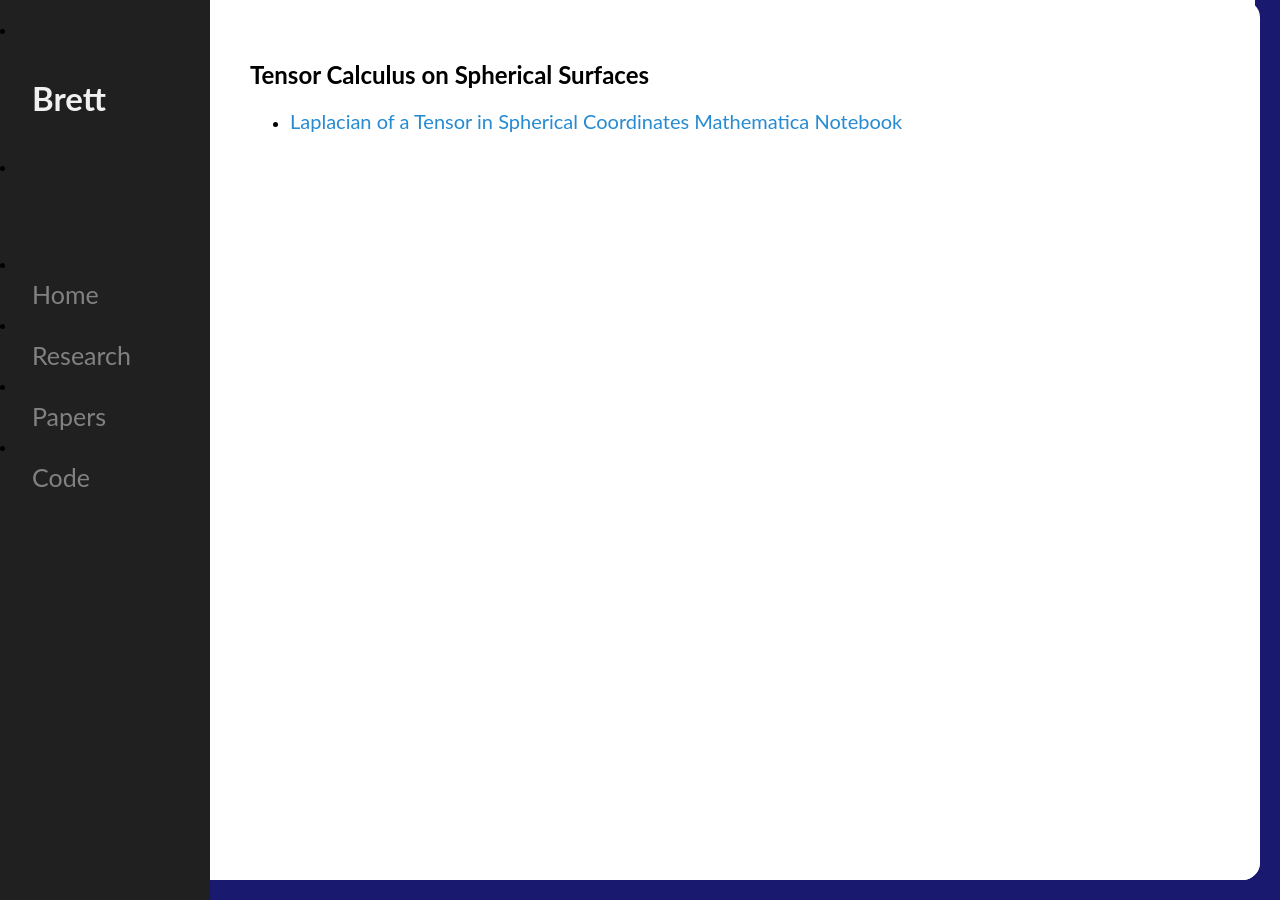
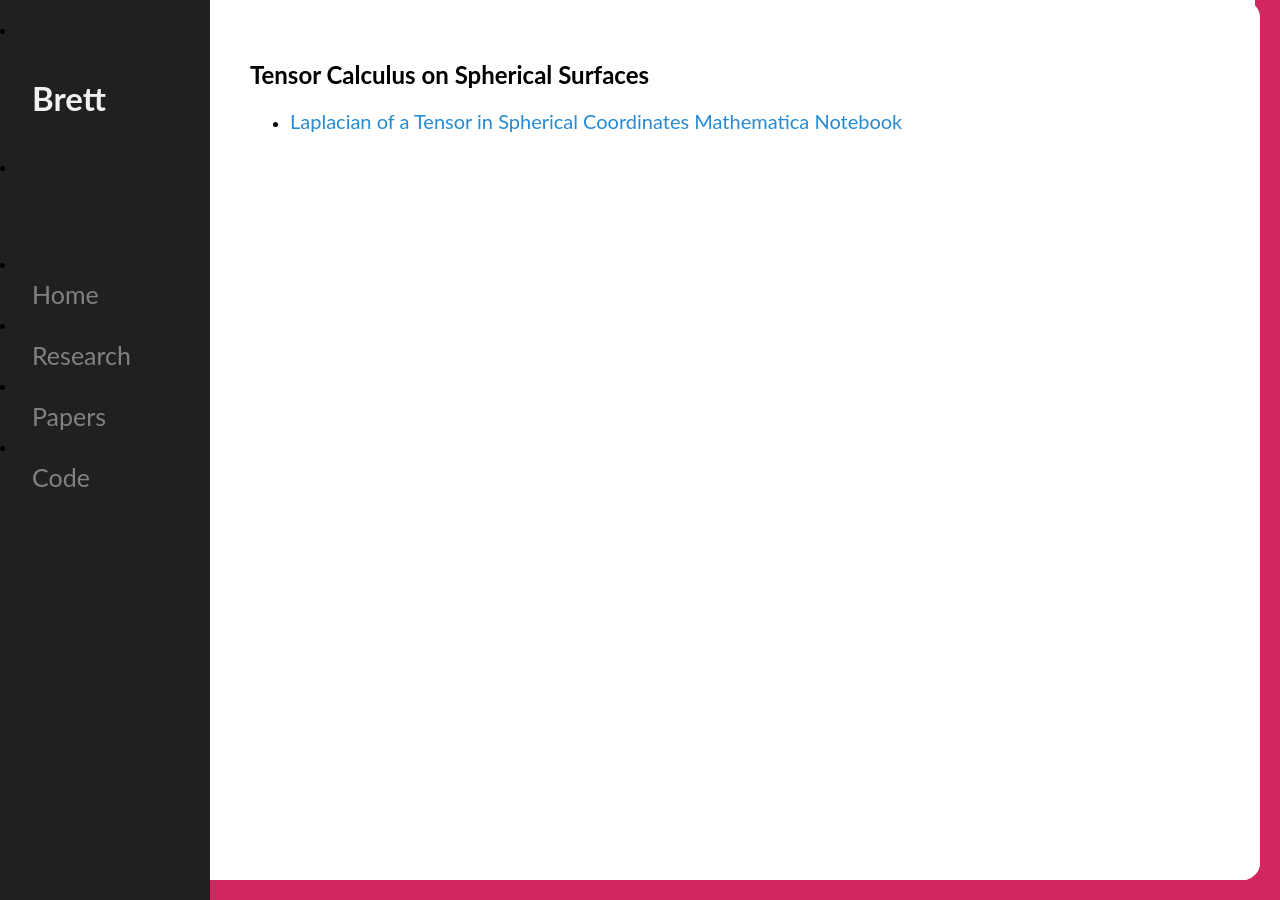
Before and after one commit to mckimb/mckimb.github.io, a Jekyll site: the page built from code/index.html, in a window 1280 px wide. Built offline with Jekyll 4.4.1, drawn with Linux system fonts in a browser that asks for light colours.

Commit message:
Update main.css

```diff
--- a/css/main.css
+++ b/css/main.css
@@ -22,7 +22,7 @@ body a:hover {
 }
 
 #top, #bottom, #left, #right {
-	background: #191970;
+	background: #D22663;
 	position: fixed;
 	}
 	#left, #right {
```
